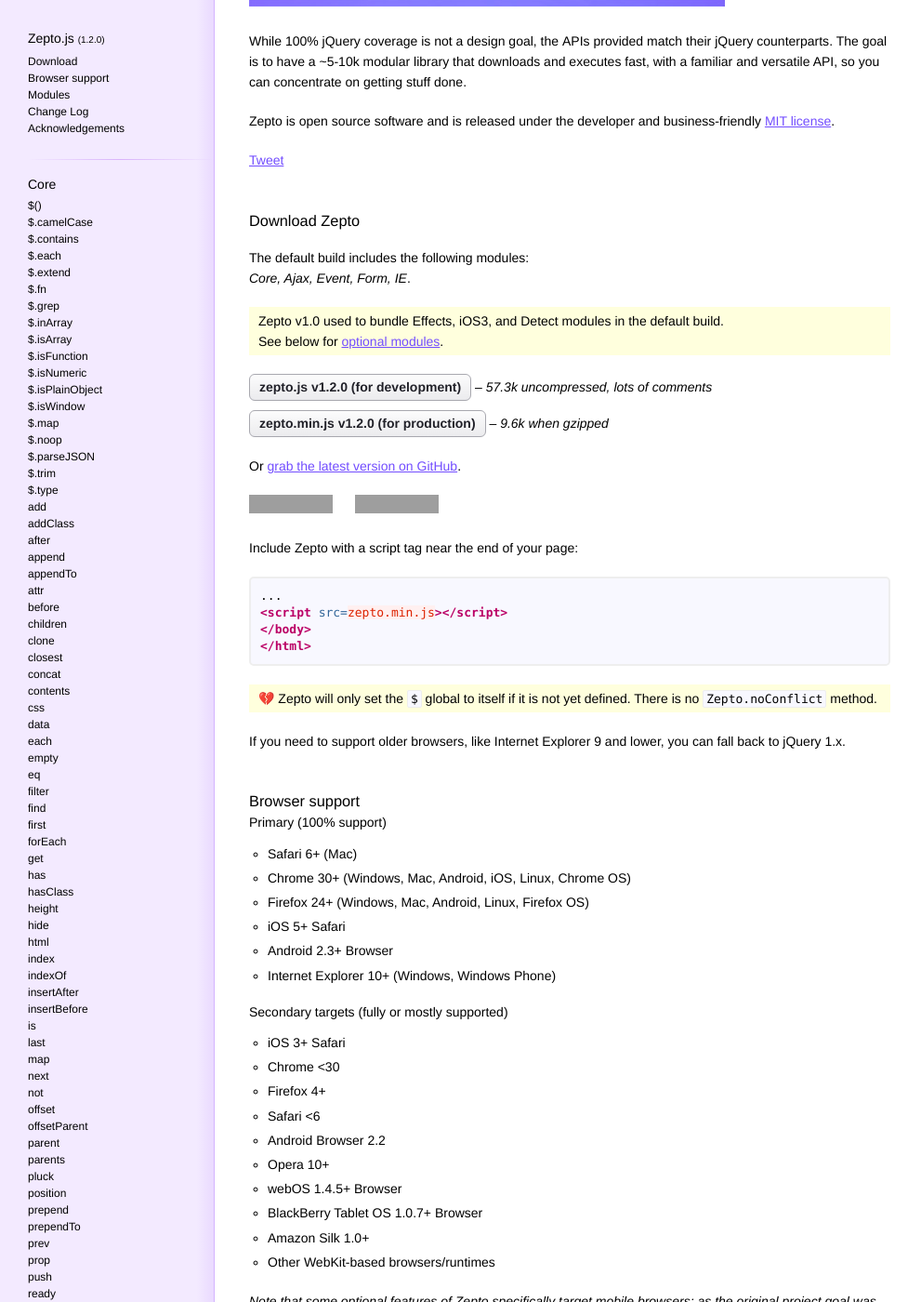
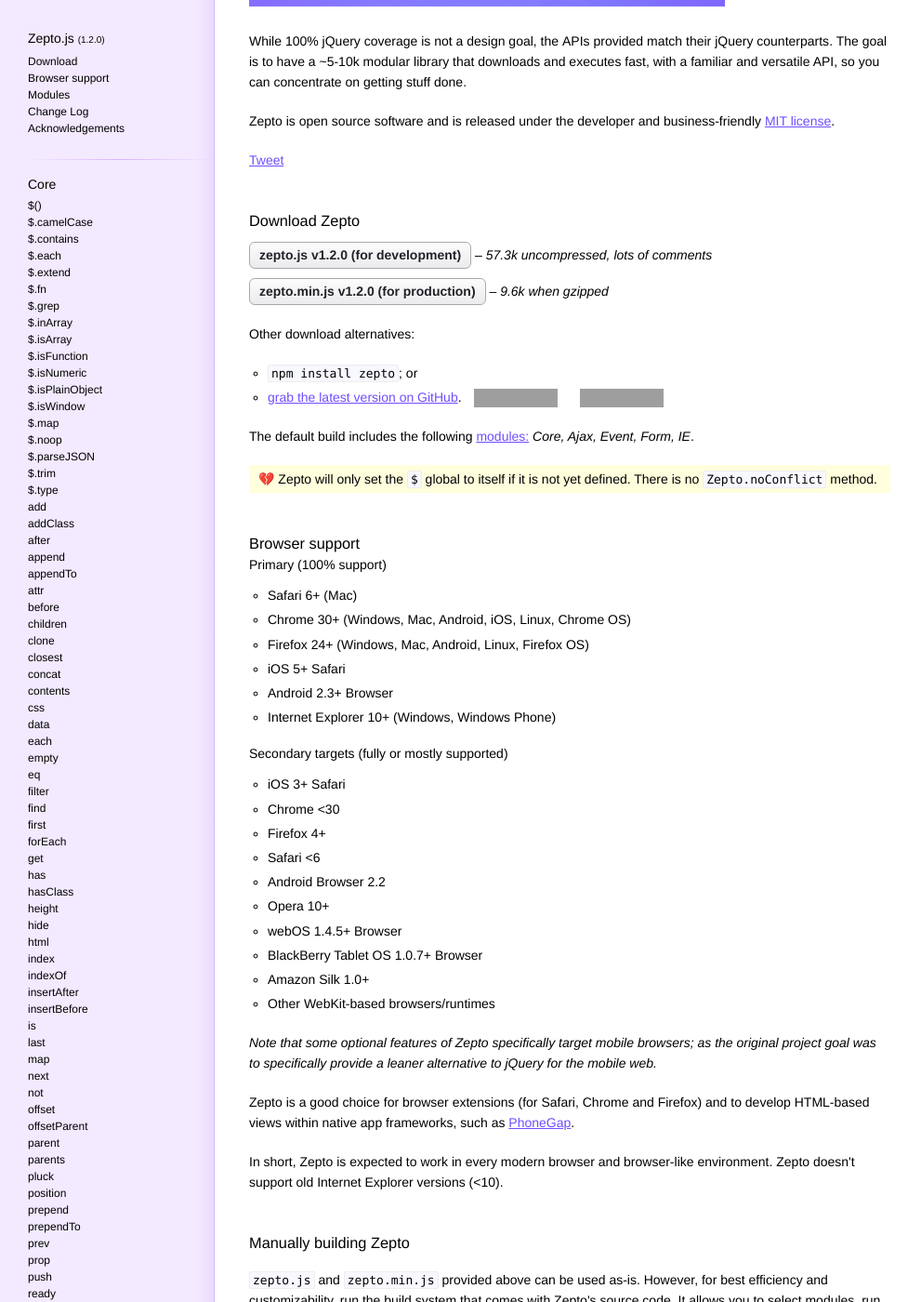
Before and after one commit to madrobby/zepto, a Jekyll site: the page built from index.html, in a window 1280 px wide and 1400 px high, scrolled down 565 px. Shown: the whole window at 93% size, without its empty margins (0-991 px from the left). Built offline with Jekyll 4.4.1, drawn with Linux system fonts in a browser that asks for light colours; grey boxes are pictures that could not be loaded.

Commit message:
Improve "Downloads" section

```diff
--- a/index.html
+++ b/index.html
@@ -93,18 +93,6 @@ github_url: https://github.com/madrobby/zepto
 
   <h3 id=download>Download Zepto</h3>
 
-  <p>
-    The default build includes the following modules:<br>
-    <em>Core, Ajax, Event, Form, IE</em>.
-  </p>
-
-  <p class=important>
-    Zepto v1.0 used to bundle Effects, iOS3, and Detect modules in the default build.
-    <br>
-    See below for
-    <a href="#modules">optional modules</a>.
-  </p>
-
   <ul class=downloads>
     <li>
       <a href="zepto.js" class="download">zepto.js v{{ page.version }} (for development)</a>
@@ -117,37 +105,27 @@ github_url: https://github.com/madrobby/zepto
   </ul>
 
   <p>
-    Or <b><a href="{{ page.github_url }}">grab the latest version on GitHub</a></b>.
+    Other download alternatives:
   </p>
-
-  <ul class=downloads>
+  <ul>
+    <li><code>npm install zepto</code>; or</li>
     <li>
+      <a href="{{ page.github_url }}">grab the latest version on GitHub</a>.
       <iframe src="http://ghbtns.com/github-btn.html?user=madrobby&amp;repo=zepto&amp;type=watch&amp;count=true"
-      allowtransparency="true" frameborder="0" scrolling="0" width="110" height="20"></iframe>
+        style="margin-left:10px" allowtransparency="true" frameborder="0" scrolling="0" width="110" height="20"></iframe>
       <iframe src="http://ghbtns.com/github-btn.html?user=madrobby&amp;repo=zepto&amp;type=fork&amp;count=true"
-      allowtransparency="true" frameborder="0" scrolling="0" width="110" height="20"></iframe>
+        allowtransparency="true" frameborder="0" scrolling="0" width="110" height="20"></iframe>
     </li>
   </ul>
 
   <p>
-    Include Zepto with a script tag near the end of your page:
+    The default build includes the following <a href="#modules">modules:</a>
+    <em>Core, Ajax, Event, Form, IE</em>.
   </p>
-
-{% highlight html %}
-...
-<script src=zepto.min.js></script>
-</body>
-</html>
-{% endhighlight %}
 
   <p class=compat>
     Zepto will only set the <code>$</code> global to itself if it is
     not yet defined. There is no <code>Zepto.noConflict</code> method.
-  </p>
-
-  <p>
-    <b>If you need to support older browsers, like Internet Explorer 9
-    and lower, you can fall back to jQuery 1.x.</b>
   </p>
 
   <h3 id=browsers>Browser support</h3>
--- a/style.css
+++ b/style.css
@@ -233,6 +233,10 @@ a.download:active {
   background-image: -webkit-gradient(linear, left top, left bottom, from(rgba(0,0,32,0.16)), to(rgba(0,0,32,0.01)));
   background-image: -moz-linear-gradient(rgba(0,0,32,0.16), rgba(0,0,32,0.01));
   box-shadow: inset 0 2px 2px rgba(0,0,0,0.1);
+}
+
+iframe {
+  vertical-align: middle;
 }
 
 p.important {
```
